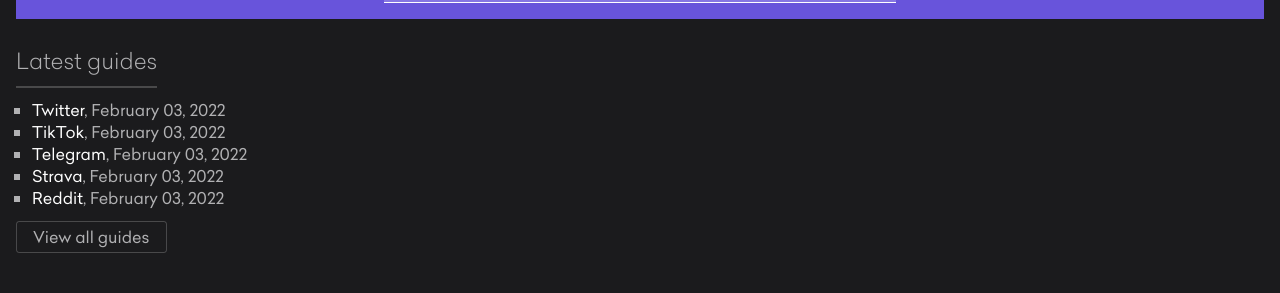
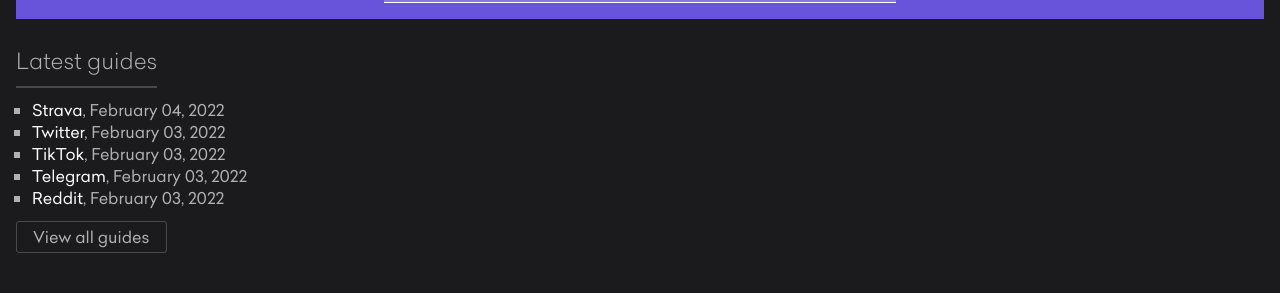
Before and after one commit to krakensecuritylabs/canisecure, a Jekyll site: the page built from index.html, in a window 1280 px wide. Shown: the part 190-483 px from the top of the page. Built offline with Jekyll 4.4.1, drawn with Linux system fonts in a browser that asks for light colours.

Commit message:
Update strava.md

```diff
--- a/_guides/strava.md
+++ b/_guides/strava.md
@@ -1,6 +1,6 @@
 ---
 title: "Strava"
-updated: "2022-02-03"
+updated: "2022-02-04"
 category: "Account Security"
 ---
 
```
Also changed, not shown: other parts of _guides/strava.md (+1 -1 lines).
